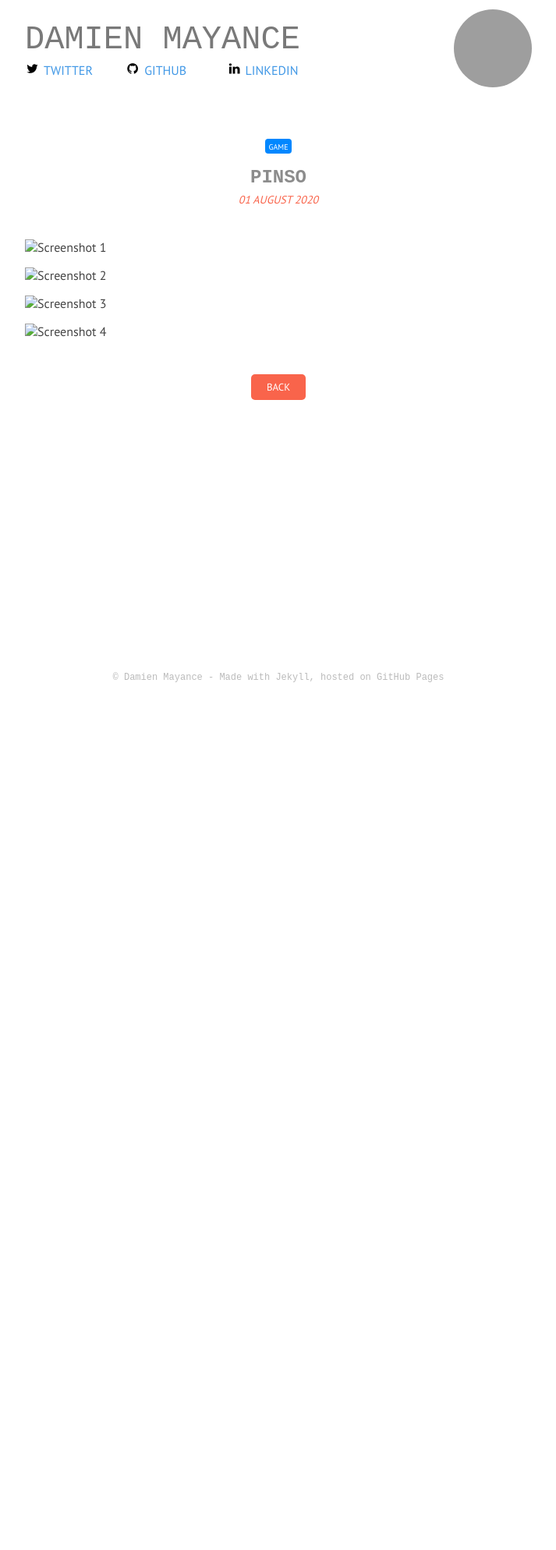
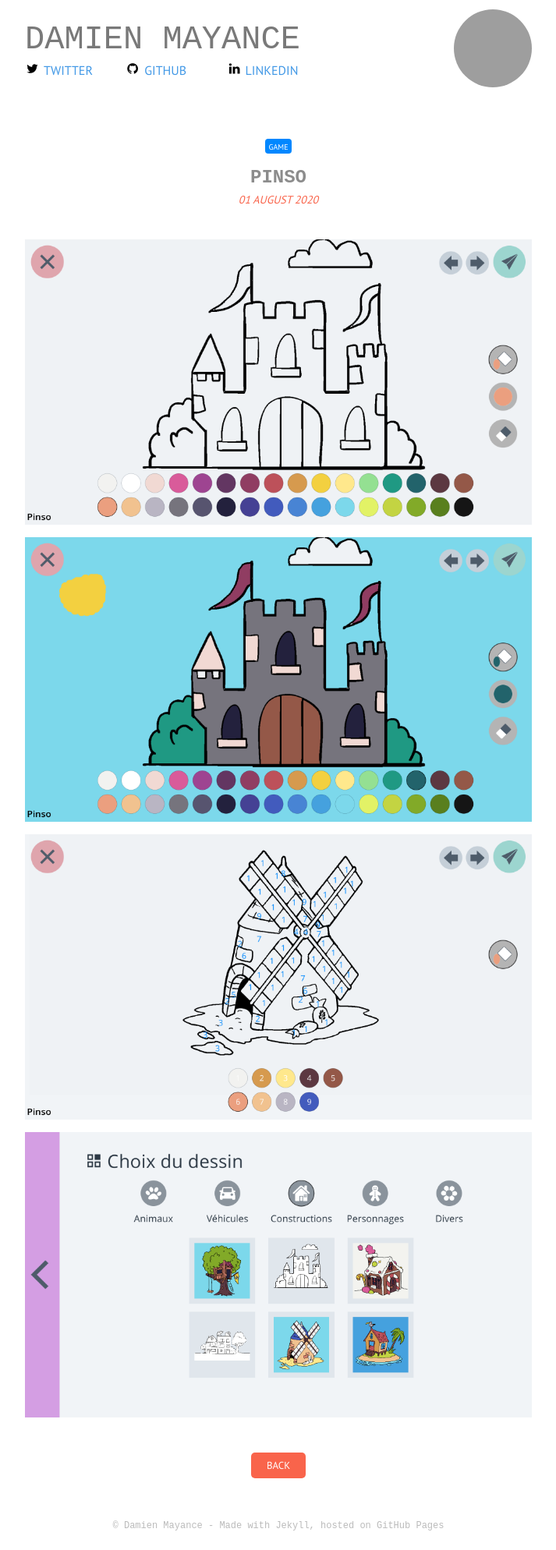
Before and after one commit to valryon/valryon.github.io, a Jekyll site: the page built from _projects/2020-08-01-Pinso.md, in a window 1280 px wide. Shown: the whole page at 78% size, without its empty margins (283-996 px from the left). Built offline with Jekyll 4.4.1, drawn with Linux system fonts in a browser that asks for light colours; some web fonts are replaced; before the commit the page ends 900 px from its top, so only the background shows below that; grey boxes are pictures that could not be loaded.

Commit message:
Update 2020-08-01-Pinso.md

```diff
--- a/_projects/2020-08-01-Pinso.md
+++ b/_projects/2020-08-01-Pinso.md
@@ -5,10 +5,10 @@ image: static/content/pinso/cover.png
 shortdesc: (TBD) is a drawing & typing app for kids made during lockdown, still WIP.
 ---
 
-![Screenshot 1](../_site/static/content/pinso/screen1.png)
+![{{ site.url }}/static/content/pinso/screen1.png]({{ site.url }}/static/content/pinso/screen1.png)
 
-![Screenshot 2](../_site/static/content/pinso/screen2.png)
+![{{ site.url }}/static/content/pinso/screen2.png]({{ site.url }}/static/content/pinso/screen2.png)
 
-![Screenshot 3](../_site/static/content/pinso/screen3.png)
+![{{ site.url }}/static/content/pinso/screen3.png]({{ site.url }}/static/content/pinso/screen3.png)
 
-![Screenshot 4](../_site/static/content/pinso/screen4.png)
+![{{ site.url }}/static/content/pinso/screen4.png]({{ site.url }}/static/content/pinso/screen4.png)
```
